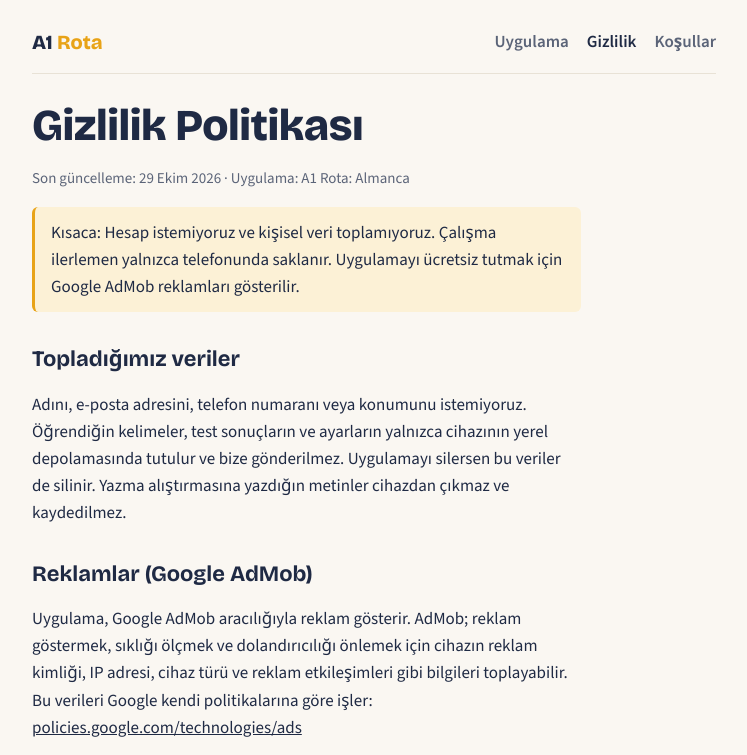
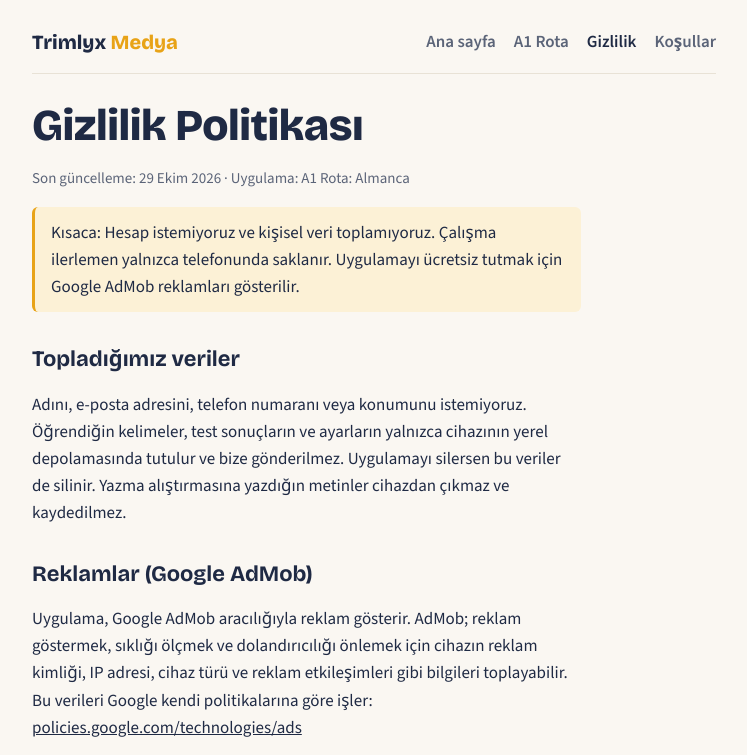
Before and after one commit to TrimlyxMedia/a1rota, a plain HTML site: page gizlilik.html in a window 1280 px wide. Shown: the top 755 px of the page, without its empty margins (266-1013 px from the left). Drawn offline with nearby package versions, Linux system fonts and the light colour scheme.

Commit message:
Update navigation links and branding in gizlilik.html

```diff
--- a/gizlilik.html
+++ b/gizlilik.html
@@ -10,7 +10,7 @@
 <title>A1 Rota Gizlilik Politikası</title>
 </head>
 <body><div class="wrap">
-<nav><a class="brand" href="index.html">A1 <span>Rota</span></a><a href="index.html" >Uygulama</a><a href="gizlilik.html" aria-current=page>Gizlilik</a><a href="kosullar.html" >Koşullar</a></nav>
+<nav><a class="brand" href="index.html">Trimlyx <span>Medya</span></a><a href="index.html">Ana sayfa</a><a href="a1rota.html">A1 Rota</a><a href="gizlilik.html" aria-current=page>Gizlilik</a><a href="kosullar.html">Koşullar</a></nav>
 <h1>Gizlilik Politikası</h1>
 <p class="meta">Son güncelleme: 29 Ekim 2026 · Uygulama: A1 Rota: Almanca</p>
 <p class="note">Kısaca: Hesap istemiyoruz ve kişisel veri toplamıyoruz. Çalışma ilerlemen yalnızca telefonunda saklanır. Uygulamayı ücretsiz tutmak için Google AdMob reklamları gösterilir.</p>
```
